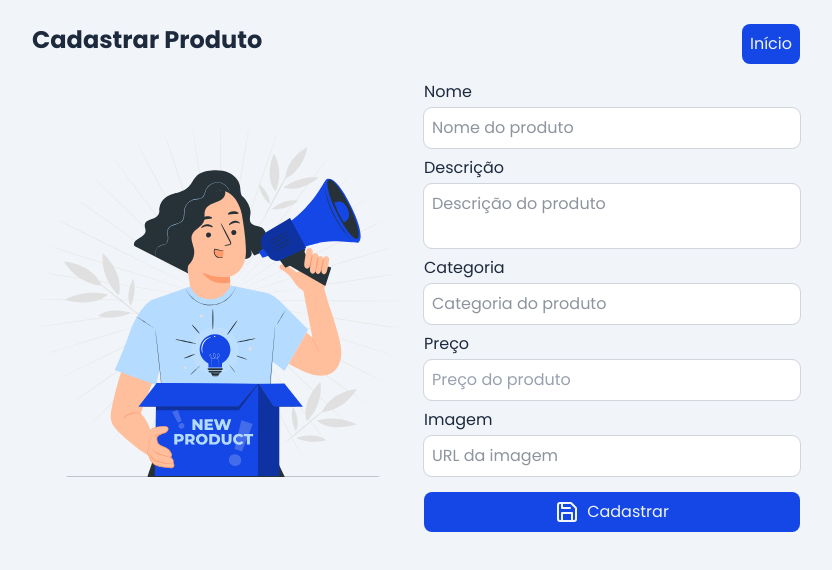
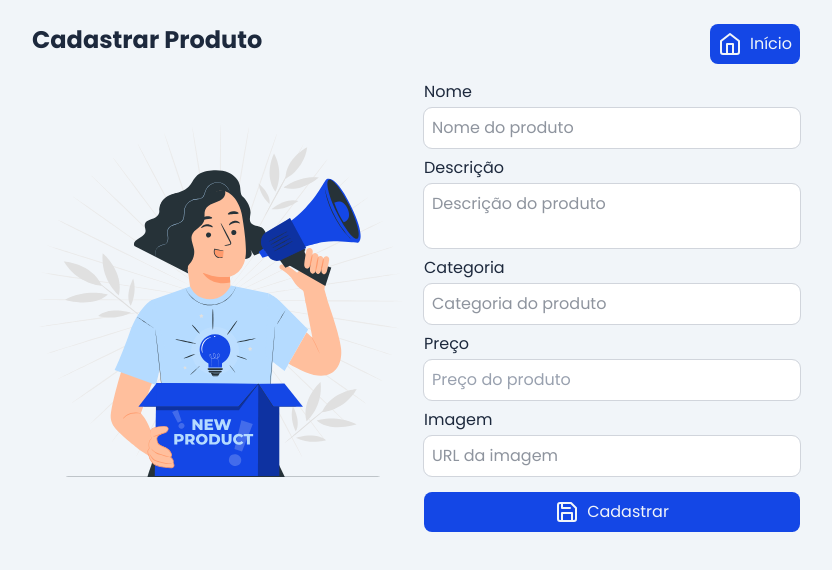
Before and after one commit to matheuspbmarques/thera-teste-frontend, a Next.js app: page /products/create in a window 1280 px wide. Shown: the top 570 px of the page, without its empty margins (224-1056 px from the left). Built offline with nearby package versions, Linux system fonts and the light colour scheme.

Commit message:
add: icon

```diff
--- a/src/app/products/create/page.tsx
+++ b/src/app/products/create/page.tsx
@@ -3,7 +3,7 @@
 import InputText from "@/components/form/InputText";
 import Button from "@/components/ui/Button";
 import H1 from "@/components/ui/H1";
-import { Save } from 'react-feather';
+import { Home, Save } from 'react-feather';
 import TextArea from "@/components/form/Textarea";
 import InputDecimal from "@/components/form/InputDecimal";
 import useForm, { UseFormCheck } from "@/hooks/useForm";
@@ -49,7 +49,7 @@ const formCheck: UseFormCheck<Form> = {
     }
 };
 
-export default function ProductsCreate () {
+export default function ProductsCreate() {
     const router = useRouter();
 
     const [successMessage, setSuccessMessage] = useMessage(5000);
@@ -69,7 +69,12 @@ export default function ProductsCreate () {
             <main className="max-w-3xl mx-auto">
                 <header className="flex justify-between mb-4">
                     <H1>Cadastrar Produto</H1>
-                    <Button onClick={() => router.push(routes.index.route)}>Início</Button>
+                    <Button
+                        onClick={() => router.push(routes.index.route)}
+                        startIcon={<Home />}
+                    >
+                        Início
+                    </Button>
                 </header>
                 <div className="flex items-center gap-4">
                     <div className="hidden sm:flex sm:flex-1 sm:h-80 sm:items-center sm:justify-center">
@@ -124,6 +129,6 @@ export default function ProductsCreate () {
                 </div>
             </main>
         </div>
-        {successMessage && <Alert color="success" onClose={() => setSuccessMessage(undefined)}>{ successMessage }</Alert>}
+        {successMessage && <Alert color="success" onClose={() => setSuccessMessage(undefined)}>{successMessage}</Alert>}
     </>)
 }
```
